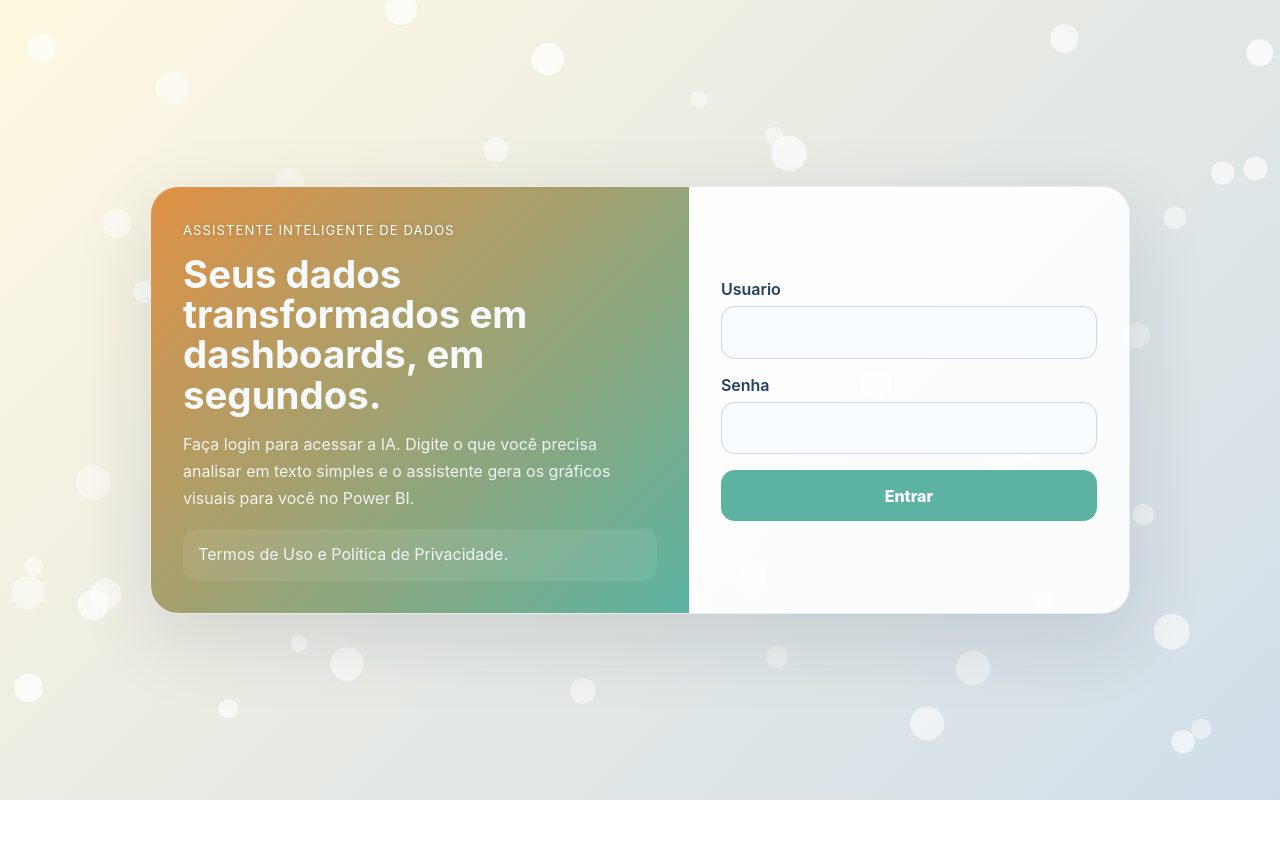
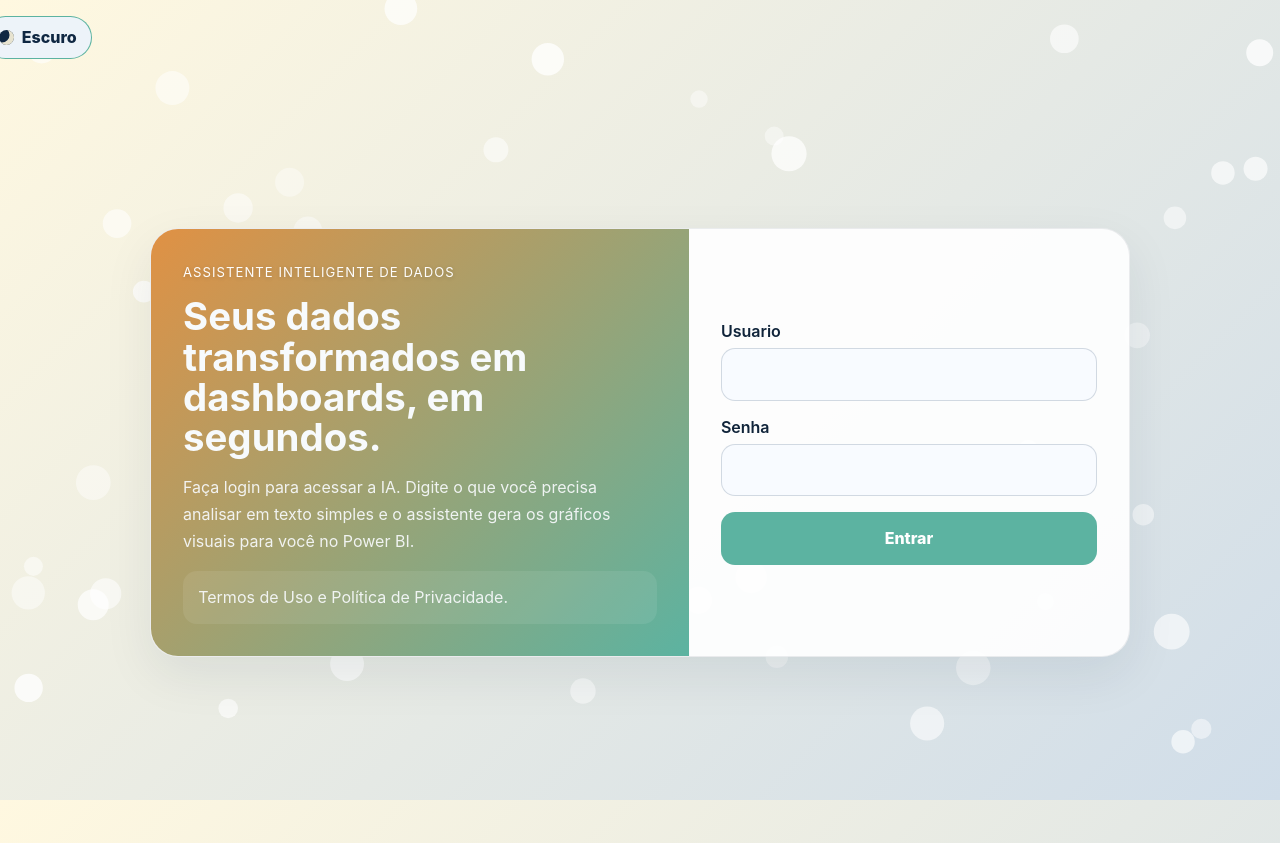
Before and after one commit to PietroMaffessoni/PII-5Semestre, a Vue app: page /login in a window 1280 px wide. Before the commit the page ends 800 px from the top, so only its background shows below. Built offline with nearby package versions, Linux system fonts and the light colour scheme; no server answers.

Commit message:
feat: adiciona botão de alternar para modo escuro

```diff
--- a/src/App.vue
+++ b/src/App.vue
@@ -1,11 +1,96 @@
 <template>
   <div class="app-shell">
     <canvas id="particles-canvas"></canvas>
+    <button type="button" class="theme-toggle" :aria-pressed="isDarkTheme" @click="toggleTheme">
+      <span class="theme-toggle__icon" aria-hidden="true"></span>
+      {{ isDarkTheme ? 'Claro' : 'Escuro' }}
+    </button>
     <router-view />
   </div>
 </template>
 
 <style>
+:root {
+  --page-bg: linear-gradient(135deg, #fff8e0 0%, #d0dde9 100%);
+  --text-primary: #10243a;
+  --text-secondary: #4f647a;
+  --panel-bg: rgba(255, 255, 255, 0.9);
+  --panel-border: rgba(16, 36, 58, 0.08);
+  --panel-shadow: 0 18px 50px rgba(16, 36, 58, 0.08);
+  --surface-bg: #f8fbff;
+  --surface-strong: #eaf2fb;
+  --brand-gradient: linear-gradient(135deg, #e09144 0%, #5cb3a1 100%);
+  --brand-soft: rgba(255, 255, 255, 0.08);
+  --accent-primary: #5cb3a1;
+  --chart-accent: #5cb3a1;
+  --sql-bg: #f7d3a2;
+  --sql-text: #24313a;
+  --button-fill: #5cb3a1;
+  --button-surface: linear-gradient(#5cb3a1, #5cb3a1);
+  --button-text: #ffffff;
+  --button-border: linear-gradient(#5cb3a1, #5cb3a1);
+  --button-shadow: none;
+  --secondary-button-fill: #edf3f9;
+  --secondary-button-surface: linear-gradient(#edf3f9, #edf3f9);
+  --secondary-button-text: #0f2742;
+  --input-bg: #f8fbff;
+  --input-border: rgba(35, 65, 95, 0.18);
+  --particle-rgb: 255, 255, 255;
+}
+
+:root[data-theme='dark'] {
+  --page-bg: linear-gradient(135deg, #02131a 0%, #12071e 100%);
+  --text-primary: #f6fbff;
+  --text-secondary: #c4d0dc;
+  --panel-bg: rgba(35, 51, 65, 0.92);
+  --panel-border: rgba(218, 235, 255, 0.16);
+  --panel-shadow: 0 22px 70px rgba(0, 0, 0, 0.34);
+  --surface-bg: rgba(25, 39, 52, 0.88);
+  --surface-strong: rgba(44, 61, 78, 0.95);
+  --brand-gradient: linear-gradient(135deg, #063946 0%, #281042 100%);
+  --brand-soft: rgba(255, 255, 255, 0.11);
+  --accent-primary: #cfd9ff;
+  --chart-accent: #4b1c73;
+  --sql-bg: #063946;
+  --sql-text: #f6fbff;
+  --button-fill: rgba(255, 255, 255, 0.08);
+  --button-surface: linear-gradient(
+    120deg,
+    rgba(255, 255, 255, 0.32) 0%,
+    rgba(255, 255, 255, 0.16) 24%,
+    rgba(255, 255, 255, 0.02) 48%,
+    rgba(0, 0, 0, 0.14) 68%,
+    rgba(0, 0, 0, 0.08) 80%,
+    rgba(255, 255, 255, 0.08) 100%
+  );
+  --button-text: #f8fbff;
+  --button-border: linear-gradient(
+    120deg,
+    rgba(255, 255, 255, 0.78) 0%,
+    rgba(255, 255, 255, 0.4) 22%,
+    rgba(255, 255, 255, 0.08) 46%,
+    rgba(0, 0, 0, 0.22) 72%,
+    rgba(255, 255, 255, 0.34) 100%
+  );
+  --button-shadow:
+    inset 0 1px 0 rgba(255, 255, 255, 0.3),
+    0 16px 34px rgba(0, 0, 0, 0.26);
+  --secondary-button-fill: rgba(255, 255, 255, 0.07);
+  --secondary-button-surface: linear-gradient(
+    120deg,
+    rgba(255, 255, 255, 0.26) 0%,
+    rgba(255, 255, 255, 0.1) 26%,
+    rgba(255, 255, 255, 0.02) 50%,
+    rgba(0, 0, 0, 0.16) 68%,
+    rgba(0, 0, 0, 0.09) 82%,
+    rgba(255, 255, 255, 0.06) 100%
+  );
+  --secondary-button-text: #f6fbff;
+  --input-bg: rgba(14, 27, 38, 0.78);
+  --input-border: rgba(220, 235, 255, 0.18);
+  --particle-rgb: 125, 158, 184;
+}
+
 * {
   box-sizing: border-box;
 }
@@ -13,10 +98,13 @@
 body {
   margin: 0;
   font-family: Inter, ui-sans-serif, system-ui, -apple-system, BlinkMacSystemFont, 'Segoe UI', sans-serif;
-  background: linear-gradient(135deg, #FFF8E0 0%, #D0DDE9 100%);
+  background: var(--page-bg);
   background-attachment: fixed;
   background-size: cover;
-  color: #10243a;
+  color: var(--text-primary);
+  transition:
+    background 220ms ease,
+    color 220ms ease;
 }
 
 button,
@@ -50,6 +138,40 @@ a {
   position: relative;
   z-index: 1;
 }
+
+.theme-toggle {
+  position: fixed;
+  top: 1rem;
+  right: 1rem;
+  z-index: 5;
+  display: inline-flex;
+  align-items: center;
+  gap: 0.5rem;
+  min-height: 2.55rem;
+  padding: 0.65rem 0.9rem;
+  border: 1px solid transparent;
+  border-radius: 999px;
+  background:
+    var(--secondary-button-surface) padding-box,
+    var(--button-border) border-box;
+  color: var(--secondary-button-text);
+  box-shadow: var(--button-shadow);
+  font-weight: 800;
+  cursor: pointer;
+  backdrop-filter: blur(18px) saturate(1.2);
+}
+
+.theme-toggle__icon {
+  width: 0.9rem;
+  height: 0.9rem;
+  border-radius: 999px;
+  background: currentColor;
+  box-shadow: inset -0.28rem -0.16rem 0 rgba(255, 248, 224, 0.9);
+}
+
+:root[data-theme='dark'] .theme-toggle__icon {
+  box-shadow: 0 0 0 0.2rem rgba(255, 255, 255, 0.12);
+}
 </style>
 
 <script>
@@ -57,6 +179,7 @@ export default {
   name: 'App',
   data() {
     return {
+      theme: 'light',
       canvas: null,
       ctx: null,
       particles: [],
@@ -64,6 +187,16 @@ export default {
       mouseY: -1000,
       animationFrameId: null,
     };
+  },
+  computed: {
+    isDarkTheme() {
+      return this.theme === 'dark';
+    },
+  },
+  created() {
+    const storedTheme = window.localStorage.getItem('theme');
+    this.theme = storedTheme === 'dark' ? 'dark' : 'light';
+    this.applyTheme();
   },
   mounted() {
     this.setupCanvas();
@@ -80,6 +213,15 @@ export default {
     window.removeEventListener('resize', this.handleResize);
   },
   methods: {
+    applyTheme() {
+      document.documentElement.dataset.theme = this.theme;
+      window.localStorage.setItem('theme', this.theme);
+      window.dispatchEvent(new CustomEvent('themechange', { detail: { theme: this.theme } }));
+    },
+    toggleTheme() {
+      this.theme = this.isDarkTheme ? 'light' : 'dark';
+      this.applyTheme();
+    },
     setupCanvas() {
       this.canvas = document.getElementById('particles-canvas');
       this.ctx = this.canvas.getContext('2d');
@@ -162,8 +304,11 @@ export default {
       this.ctx.clearRect(0, 0, this.canvas.width, this.canvas.height);
 
       // Draw particles
+      const particleColor = getComputedStyle(document.documentElement)
+        .getPropertyValue('--particle-rgb')
+        .trim();
       for (let particle of this.particles) {
-        this.ctx.fillStyle = `rgba(255, 255, 255, ${particle.opacity})`;
+        this.ctx.fillStyle = `rgba(${particleColor}, ${particle.opacity})`;
         this.ctx.beginPath();
         this.ctx.arc(particle.x, particle.y, particle.radius, 0, Math.PI * 2);
         this.ctx.fill();
--- a/src/views/LoginView.vue
+++ b/src/views/LoginView.vue
@@ -94,16 +94,20 @@ onMounted(() => {
   width: min(980px, 100%);
   display: grid;
   grid-template-columns: minmax(0, 1.1fr) minmax(320px, 0.9fr);
-  background: rgba(255, 255, 255, 0.88);
-  border: 1px solid rgba(16, 36, 58, 0.08);
+  background: var(--panel-bg);
+  border: 1px solid var(--panel-border);
   border-radius: 28px;
   overflow: hidden;
-  box-shadow: 0 24px 80px rgba(16, 36, 58, 0.12);
+  box-shadow: var(--panel-shadow);
+  transition:
+    background 220ms ease,
+    border-color 220ms ease,
+    box-shadow 220ms ease;
 }
 
 .brand-block {
   padding: 2rem;
-  background: linear-gradient(135deg, #e09144 0%, #5cb3a1 100%);
+  background: var(--brand-gradient);
   color: #f7fafc;
 }
 
@@ -134,7 +138,7 @@ onMounted(() => {
   margin-top: 1.25rem;
   padding: 0.8rem 0.95rem;
   border-radius: 14px;
-  background: rgba(255, 255, 255, 0.08);
+  background: var(--brand-soft);
   color: rgba(255, 255, 255, 0.92);
 }
 
@@ -148,26 +152,31 @@ onMounted(() => {
 .login-form label {
   display: grid;
   gap: 0.45rem;
-  color: #23415f;
+  color: var(--text-primary);
   font-weight: 600;
 }
 
 .login-form input {
   width: 100%;
   padding: 0.95rem 1rem;
-  border: 1px solid rgba(35, 65, 95, 0.18);
+  border: 1px solid var(--input-border);
   border-radius: 14px;
-  background: #f8fbff;
+  background: var(--input-bg);
+  color: var(--text-primary);
 }
 
 .login-form button {
-  border: 0;
+  border: 1px solid transparent;
   border-radius: 14px;
   padding: 0.95rem 1rem;
-  background: #5cb3a1;
-  color: #ffffff;
+  background:
+    var(--button-surface) padding-box,
+    var(--button-border) border-box;
+  color: var(--button-text);
+  box-shadow: var(--button-shadow);
   font-weight: 800;
   cursor: pointer;
+  backdrop-filter: blur(16px) saturate(1.18);
 }
 
 .login-form button:disabled {
--- a/src/views/PromptView.vue
+++ b/src/views/PromptView.vue
@@ -14,6 +14,7 @@ const isLoading = ref(false)
 const isCheckingAuth = ref(true)
 const currentUser = ref(getCurrentUser())
 const chartElement = ref(null)
+const theme = ref(document.documentElement.dataset.theme || 'light')
 let chartInstance = null
 
 const welcomeLabel = computed(() => currentUser.value?.usuario || 'usuario autenticado')
@@ -120,12 +121,21 @@ async function renderChart() {
   }
 
   const isCurrencySeries = chartConfig.value.valueColumn.toLowerCase().includes('valor')
+  const isDarkTheme = theme.value === 'dark'
+  const chartTextColor = isDarkTheme ? '#f6fbff' : '#10243a'
+  const chartMutedColor = isDarkTheme ? '#c4d0dc' : '#4f647a'
+  const chartGridColor = isDarkTheme ? 'rgba(255, 255, 255, 0.12)' : 'rgba(16, 36, 58, 0.1)'
+  const chartTooltipBg = isDarkTheme ? 'rgba(11, 22, 33, 0.96)' : 'rgba(255, 255, 255, 0.96)'
+  const chartTooltipBorder = isDarkTheme ? 'rgba(255, 255, 255, 0.16)' : 'rgba(16, 36, 58, 0.12)'
   chartInstance.setOption({
     animationDuration: 500,
-    color: ['#5cb3a1'],
+    color: [isDarkTheme ? '#4b1c73' : '#5cb3a1'],
     tooltip: {
       trigger: 'axis',
       axisPointer: { type: 'shadow' },
+      backgroundColor: chartTooltipBg,
+      borderColor: chartTooltipBorder,
+      textStyle: { color: chartTextColor },
       formatter(params) {
         const item = params[0]
         const value = isCurrencySeries
@@ -144,14 +154,20 @@ async function renderChart() {
     xAxis: {
       type: 'category',
       data: chartConfig.value.categories,
+      axisLine: { lineStyle: { color: chartGridColor } },
+      axisTick: { lineStyle: { color: chartGridColor } },
       axisLabel: {
+        color: chartMutedColor,
         interval: 0,
         rotate: chartConfig.value.categories.length > 5 ? 20 : 0,
       },
     },
     yAxis: {
       type: 'value',
+      axisLine: { lineStyle: { color: chartGridColor } },
+      splitLine: { lineStyle: { color: chartGridColor } },
       axisLabel: {
+        color: chartMutedColor,
         formatter(value) {
           return isCurrencySeries
             ? currencyFormatter.format(Number(value))
@@ -167,10 +183,11 @@ async function renderChart() {
         data: chartConfig.value.seriesData,
         itemStyle: {
           borderRadius: [10, 10, 0, 0],
+          color: isDarkTheme ? '#4b1c73' : '#5cb3a1',
         },
       },
     ],
-  })
+  }, true)
   chartInstance.resize()
 }
 
@@ -208,7 +225,13 @@ function logout() {
   router.push({ name: 'login' })
 }
 
+function handleThemeChange(event) {
+  theme.value = event.detail?.theme || document.documentElement.dataset.theme || 'light'
+  renderChart()
+}
+
 onMounted(() => {
+  window.addEventListener('themechange', handleThemeChange)
   validateSession()
 })
 
@@ -217,6 +240,7 @@ watch(chartConfig, () => {
 })
 
 onBeforeUnmount(() => {
+  window.removeEventListener('themechange', handleThemeChange)
   disposeChart()
 })
 </script>
@@ -364,10 +388,14 @@ onBeforeUnmount(() => {
 .input-card,
 .result-card,
 .status-card {
-  background: rgba(255, 255, 255, 0.9);
-  border: 1px solid rgba(16, 36, 58, 0.08);
+  background: var(--panel-bg);
+  border: 1px solid var(--panel-border);
   border-radius: 24px;
-  box-shadow: 0 18px 50px rgba(16, 36, 58, 0.08);
+  box-shadow: var(--panel-shadow);
+  transition:
+    background 220ms ease,
+    border-color 220ms ease,
+    box-shadow 220ms ease;
 }
 
 .topbar {
@@ -380,7 +408,7 @@ onBeforeUnmount(() => {
 
 .eyebrow {
   display: inline-block;
-  color: #1e5d8f;
+  color: var(--accent-primary);
   font-size: 0.82rem;
   text-transform: uppercase;
   letter-spacing: 0.08em;
@@ -393,7 +421,7 @@ onBeforeUnmount(() => {
 
 .topbar p {
   margin: 0.75rem 0 0;
-  color: #4f647a;
+  color: var(--text-secondary);
 }
 
 .input-card,
@@ -415,9 +443,10 @@ onBeforeUnmount(() => {
   width: 100%;
   resize: vertical;
   padding: 1rem;
-  border: 1px solid rgba(35, 65, 95, 0.18);
+  border: 1px solid var(--input-border);
   border-radius: 18px;
-  background: #f8fbff;
+  background: var(--input-bg);
+  color: var(--text-primary);
 }
 
 .actions,
@@ -426,21 +455,28 @@ onBeforeUnmount(() => {
 }
 
 button {
-  border: 0;
+  border: 1px solid transparent;
   border-radius: 14px;
   padding: 0.85rem 1.1rem;
   font-weight: 800;
   cursor: pointer;
+  backdrop-filter: blur(16px) saturate(1.18);
 }
 
 .actions button {
-  background: #5cb3a1;
-  color: white;
+  background:
+    var(--button-surface) padding-box,
+    var(--button-border) border-box;
+  color: var(--button-text);
+  box-shadow: var(--button-shadow);
 }
 
 .secondary-button {
-  background: #edf3f9;
-  color: #0f2742;
+  background:
+    var(--secondary-button-surface) padding-box,
+    var(--button-border) border-box;
+  color: var(--secondary-button-text);
+  box-shadow: var(--button-shadow);
 }
 
 button:disabled {
@@ -462,7 +498,7 @@ button:disabled {
 .result-card ul {
   margin: 1rem 0 0;
   padding-left: 1.1rem;
-  color: #4f647a;
+  color: var(--text-secondary);
 }
 
 .field-grid {
@@ -477,13 +513,13 @@ button:disabled {
   gap: 0.25rem;
   padding: 0.9rem;
   border-radius: 16px;
-  background: #f5f8fc;
-  border: 1px solid rgba(16, 36, 58, 0.08);
+  background: var(--surface-bg);
+  border: 1px solid var(--panel-border);
 }
 
 .field-chip span,
 .field-chip small {
-  color: #4f647a;
+  color: var(--text-secondary);
 }
 
 .result-card pre {
@@ -497,7 +533,7 @@ button:disabled {
 
 .result-caption {
   margin: 1rem 0 0;
-  color: #4f647a;
+  color: var(--text-secondary);
 }
 
 .table-wrapper {
@@ -510,20 +546,24 @@ button:disabled {
   border-collapse: collapse;
   border-radius: 18px;
   overflow: hidden;
-  background: #f8fbff;
+  background: var(--surface-bg);
 }
 
 .preview-table th,
 .preview-table td {
   padding: 0.9rem 1rem;
   text-align: left;
-  border-bottom: 1px solid rgba(16, 36, 58, 0.08);
+  border-bottom: 1px solid var(--panel-border);
 }
 
 .preview-table th {
-  background: #eaf2fb;
-  color: #0f2742;
+  background: var(--surface-strong);
+  color: var(--text-primary);
   font-size: 0.9rem;
+}
+
+.preview-table td {
+  color: var(--text-primary);
 }
 
 .chart-surface {
@@ -531,12 +571,12 @@ button:disabled {
   width: 100%;
   min-height: 360px;
   border-radius: 18px;
-  background: linear-gradient(180deg, #f8fbff 0%, #eef5fc 100%);
+  background: linear-gradient(180deg, var(--surface-bg) 0%, var(--surface-strong) 100%);
 }
 
 .result-card--sql pre {
-  background: #f7d3a2;
-  color: #24313a;
+  background: var(--sql-bg);
+  color: var(--sql-text);
 }
 
 .result-card--wide {
```
Also changed, not shown: src/components/InfoCard.vue (+5 -5 lines).
